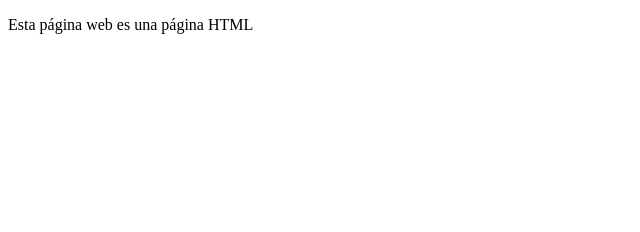
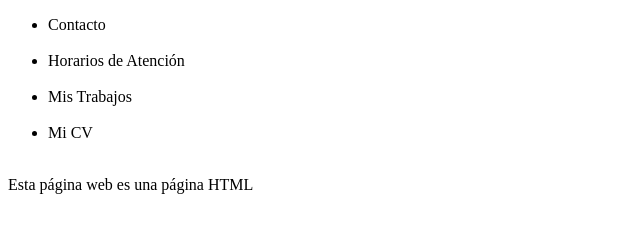
Before and after one commit to miliwirzt/miliwirztaapro, a plain HTML site: page index.html in a window 1280 px wide. Shown: the whole page, without its empty margins (0-640 px from the left). Drawn offline with Linux system fonts and the light colour scheme.

Commit message:
Update index.html

```diff
--- a/index.html
+++ b/index.html
@@ -3,7 +3,12 @@
 <head>
   <title>HTML</title>
 </head>
-
+<ul>
+    <li>Contacto</li> <br>
+    <li>Horarios de Atención</li> <br>
+    <li>Mis Trabajos</li> <br>
+    <li>Mi CV</li> <br>
+</ul>
 <body>
   <p>Esta página web es una página HTML</p>
 </body>
```
